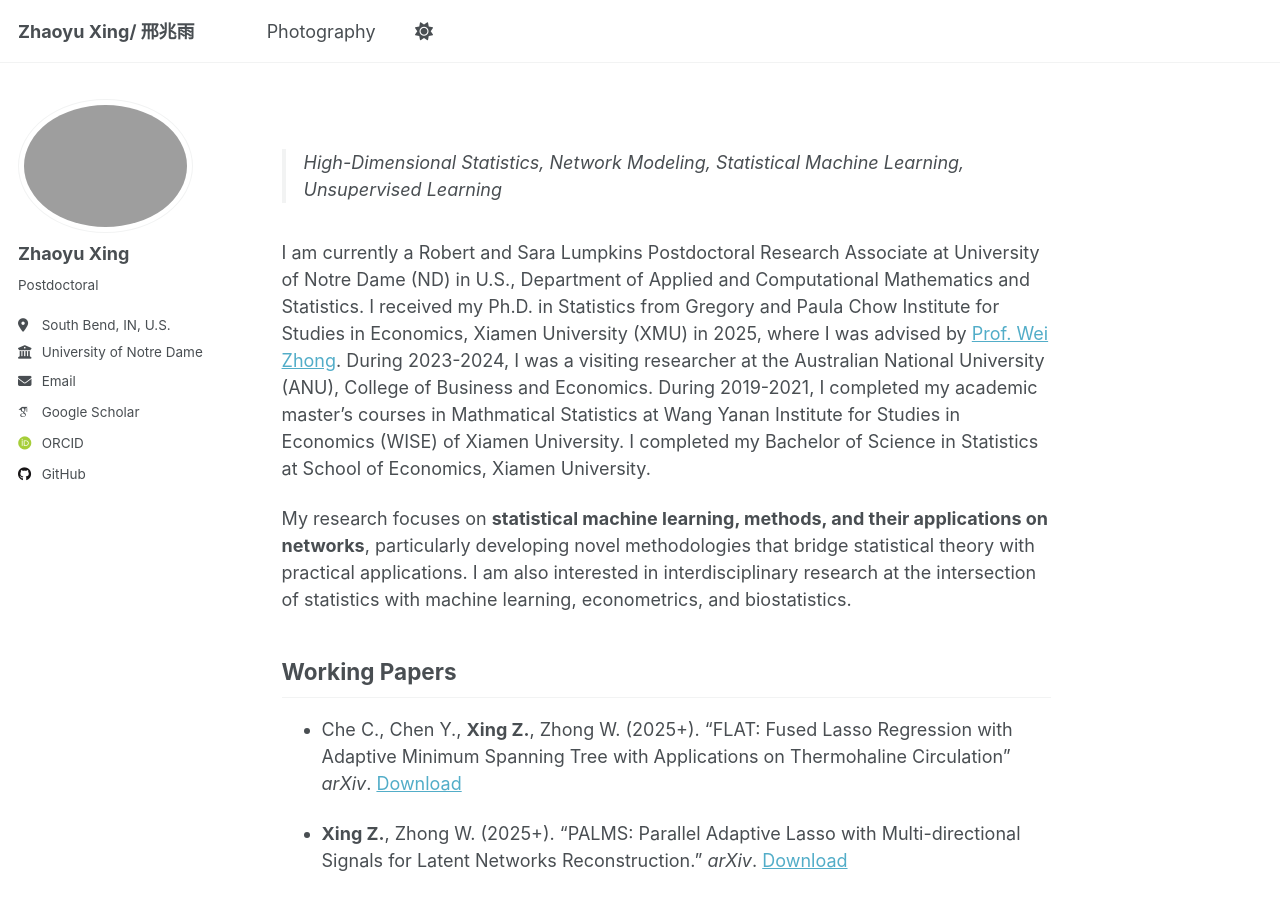
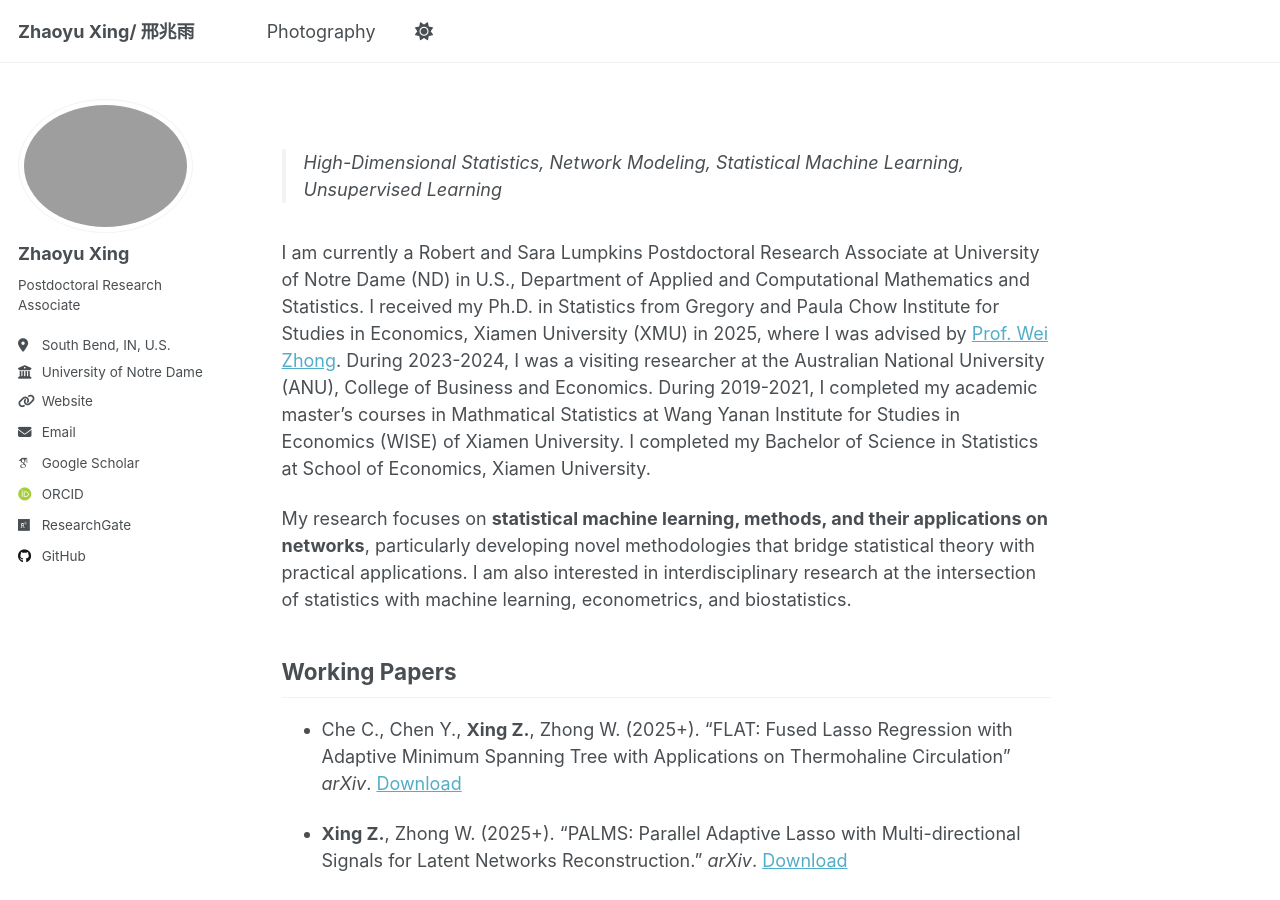
Before and after one commit to ZhaoyuXingStat/ZhaoyuXingStat.github.io, a Jekyll site: the page built from _pages/about.md, in a window 1280 px wide and 900 px high. Built offline with Jekyll 4.4.1, drawn with Linux system fonts in a browser that asks for light colours; some web fonts are replaced.

Commit message:
Update _config.yml

```diff
--- a/_config.yml
+++ b/_config.yml
@@ -25,10 +25,10 @@ author:
   avatar           : "profile.jpg"
   name             : "Zhaoyu Xing"
   pronouns         : # "he/him"
-  bio              : "Postdoctoral"
+  bio              : "Postdoctoral Research Associate"
   location         : "South Bend, IN, U.S."
   employer         : "University of Notre Dame"
-  uri              : # "https://zenghao-stat.github.io"
+  uri              : "https://zhaoyuxingstat.github.io"
   email            : "zxing@nd.edu"
 
   # Academic websites
@@ -39,7 +39,7 @@ author:
   orcid            : "https://orcid.org/0009-0002-4344-8684" #
   semantic         : # URL
   pubmed           : # ""
-  researchgate     : # URL
+  researchgate     : "https://www.researchgate.net/profile/Zhaoyu-Xing" # URL
   scopus           : # URL
 
   # Repositories and software development
```
